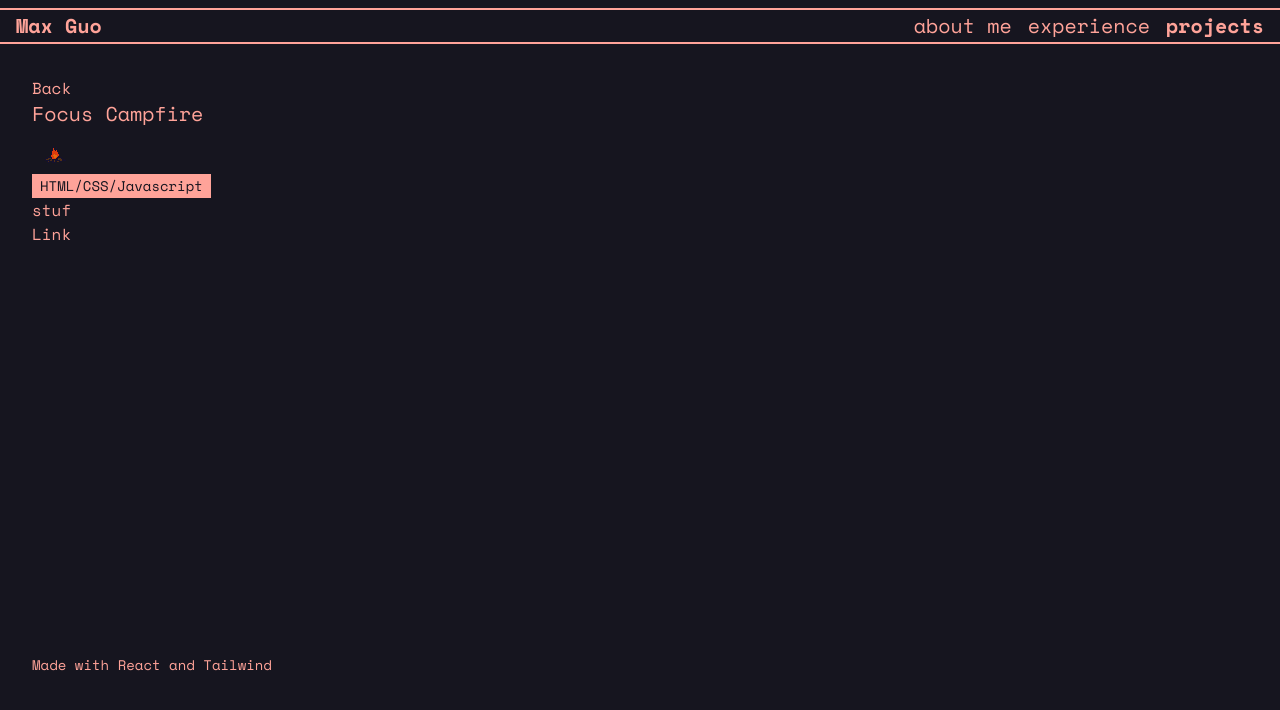
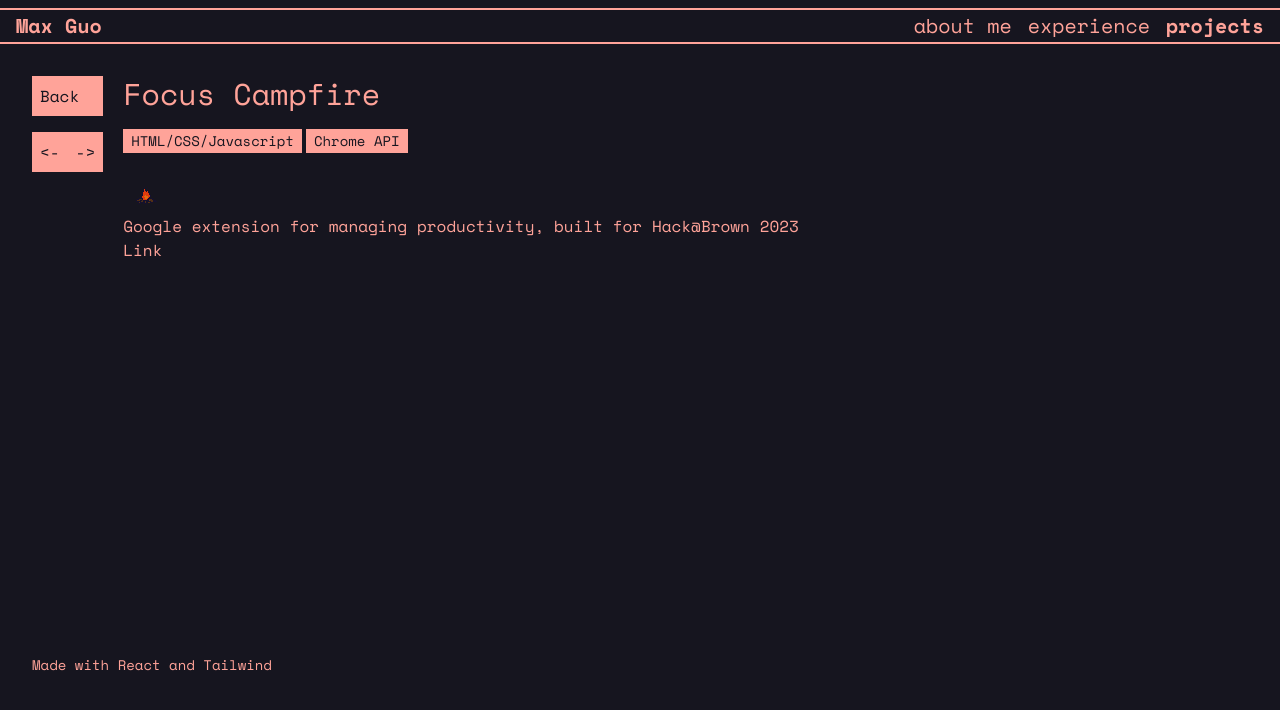
Before and after one commit to MG2003/personal_website, a React (Vite) app in the folder frontend/: page /projects/focuscampfire in a window 1280 px wide. Shown: the top 710 px of the page. Built offline with nearby package versions, Linux system fonts and the light colour scheme.

Commit message:
Carousel

```diff
--- a/frontend/src/pages/projectPage.tsx
+++ b/frontend/src/pages/projectPage.tsx
@@ -6,28 +6,51 @@ const imageFolder: string = "/images/projects/";
 
 export default function ProjectPage(){
 
-    const project = loadProject();
-
-    if (project == undefined){
+    const  index = loadProject();
+    if (index == undefined){
         return(
-            <div>undefined oops</div>
+            <div>
+                <Link to = "/projects" className = "p-2 bg-secondary text-primary">Back</Link>
+                <div>Not found</div>
+            </div>
         )
     }
+    const project = projects[index];
+    const l = projects.length
+    let backpath;
+    if(index == 0){
+        backpath = projects[l - 1].pagepath
+    }
     else{
-        return(
+        backpath = projects[(index-1)%l].pagepath
+    }
+    const nextpath = projects[(index+1)%l].pagepath
+
+    return(
+        <div className = "flex">
             <div>
-                <Link to = "/projects">Back</Link>
-                <h1 className = "text-xl">{project.title}</h1>
+                <div className = "p-2 bg-secondary text-primary h-fit hover:bg-primary hover:text-secondary mb-6"><Link to = "/projects" >Back</Link></div>
+                <div>
+                    <Link to = {"/projects/" + backpath} className = "p-2 bg-secondary text-primary h-fit hover:bg-primary hover:text-secondary ">{"<-"}</Link>
+                    <Link to = {"/projects/" + nextpath} className = "p-2 bg-secondary text-primary h-fit hover:bg-primary hover:text-secondary ">{"->"}</Link>
+                </div>
+            </div>
+            <div className = "ml-5">
+                <h1 className = "text-3xl mb-4">{project.title}</h1>
+                <div className = "mb-4">
+                    <Tags tagArr= {project.tags} />
+                </div>
                 <img src = {imageFolder + project.imgpath} className = "max-w-md"></img>
-                <Tags tagArr= {project.tags}/>
+
                 <p>{project.desc}</p>
                 <a href = {project.link} target = "_blank">Link</a>
+            </div>
 
-            </div>
-        );
-    }
+        </div>
+    );
+}
 
-}
+
 
 function loadProject(){
     const { projectId }= useParams();
@@ -36,7 +59,7 @@ function loadProject(){
     const getProject = () => {
         for (let i = 0; i < projects.length; i++){
             if (projects[i].pagepath === projectId){
-                return projects[i]
+                return i
             }
         }
     }
--- a/frontend/src/utils/proj_contents.tsx
+++ b/frontend/src/utils/proj_contents.tsx
@@ -15,8 +15,8 @@ export const projects: projData[] = [
         pagepath: "kebash",
         imgpath: "kebash.png",
         link: "https://brownrisdgames.itch.io/kebash",
-        desc: "blah blah blah",
-        tags: ["hi", "does this work", "unity"]
+        desc: "Multiplayer party game",
+        tags: ["Unity", "C#"]
     },
     {
         title: "US(F)PS",
@@ -24,8 +24,8 @@ export const projects: projData[] = [
         pagepath: "usfps",
         imgpath: "usfps.png",
         link: "https://brownrisdgames.itch.io/usfps",
-        desc: "usfps description",
-        tags: ["fun!", "unreal", "unity"]
+        desc: "Procedurally generated FPS autorunner",
+        tags: ["Unreal Engine"]
     },
     {
         title: "Focus Campfire",
@@ -33,8 +33,8 @@ export const projects: projData[] = [
         pagepath: "focuscampfire",
         imgpath: "Fire3.gif",
         link: "https://devpost.com/software/focus-campfire",
-        desc: "stuf",
-        tags: ["HTML/CSS/Javascript"]
+        desc: "Google extension for managing productivity, built for Hack@Brown 2023",
+        tags: ["HTML/CSS/Javascript", "Chrome API"]
     }
 
 ]
```
